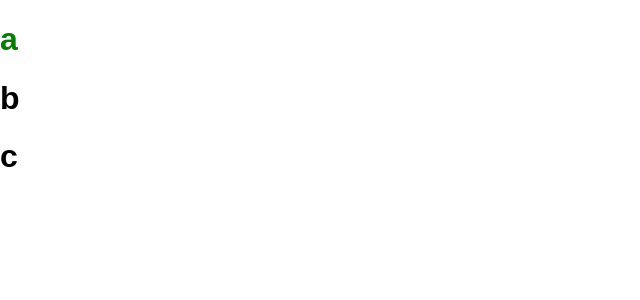
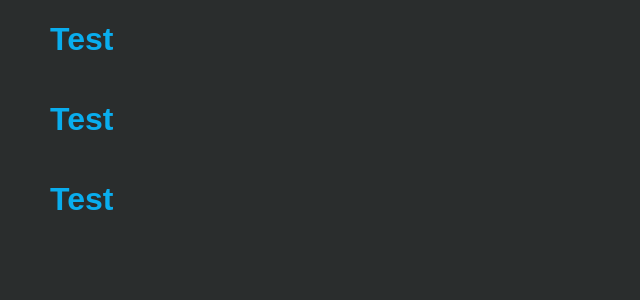
Before and after one commit to domanhtien2011/CoderSchool-React-Assignment-3, a React (Create React App) app: page / in a window 1280 px wide. Shown: the top 300 px of the page, without its empty margins (0-640 px from the left). Built offline with nearby package versions, Linux system fonts and the light colour scheme.

Commit message:
add bulma, bloomer, tablist, and tab component

```diff
--- a/package.json
+++ b/package.json
@@ -15,6 +15,8 @@
     "eject": "react-scripts eject"
   },
   "devDependencies": {
+    "bloomer": "^0.6.3",
+    "bulma": "^0.6.1",
     "eslint": "^4.13.0",
     "eslint-plugin-react": "^7.5.1"
   }
--- a/src/App.css
+++ b/src/App.css
@@ -1,7 +1,30 @@
+HTML {
+  background-color: #2A2D2D;
+}
+
+body {
+  color: #09ADEE;
+}
+
 .selected {
   color: green;
 }
 
 .unselected {
-  color: black;
+  color: #ff4500;
 }
+
+.holder {
+  display: flex;
+  flex-direction: row;
+}
+
+.tabs {
+  display: flex;
+  flex-direction: column;
+  margin-left: 50px;
+}
+
+.body {
+  margin-left: 100px;
+}
--- a/src/App.js
+++ b/src/App.js
@@ -1,47 +1,32 @@
 import React, {Component} from "react";
 import "./App.css";
+import {Container, Box} from "bloomer";
+import _ from "lodash";
 
-const _ = require("lodash");
+import {TabList, Tab} from "./Tabs";
+
 class App extends Component {
+
 	render() {
-		const things = {
-			a: (
-				<div>
-					<h2>HelloA</h2>
-				</div>
-			),
-			b: (
-				<div>
-					<h2>HelloB</h2>
-				</div>
-			),
-			c: (
-				<div>
-					<h2>HelloC</h2>
-				</div>
-			)
-		};
-
-		const currentSelected = "a";
-
-		const tabs = _
-			.keys(things)
-			.map((tab) => {
-				const className = (tab === currentSelected)
-					? "selected"
-					: "unselected";
-				return <h1 className={className}>{tab}</h1>;
-			});
-
-		const body = null;
-
 		return (
-			<div className='holder'>
-				<div className="tabs">{tabs}</div>
-				<div className="body">{body}</div>
-			</div>
+			<TabList>
+				<Tab name='a'>
+					<div>
+						<h2>Hello A</h2>
+					</div>
+				</Tab>
+				<Tab name='b'>
+					<div>
+						<h2>Hello B</h2>
+					</div>
+				</Tab>
+				<Tab name='c'>
+					<div>
+						<h2>Hello C</h2>
+					</div>
+				</Tab>
+			</TabList>
 		);
-
 	}
 }
 
--- /dev/null
+++ b/src/Tabs.js
@@ -0,0 +1,44 @@
+import React, {Component} from "react";
+
+export class Tab extends Component {
+	render() {
+		return (
+			<div></div>
+		);
+	}
+}
+
+export class TabList extends Component {
+
+	constructor(props) {
+		super(props);
+		this.state = {
+			selected: "a"
+		};
+		this.select = this
+			.select
+			.bind(this);
+	}
+
+	select(item) {
+		this.setState({selected: item});
+	}
+
+	render() {
+		const tabs = React
+			.Children
+			.map(this.props.children, (child) => {
+				console.log(child);
+				return (
+					<h1>Test</h1>
+				);
+			});
+		const body = null;
+		return (
+			<div className='holder'>
+				<div className="tabs">{tabs}</div>
+				<div className="body">{body}</div>
+			</div>
+		);
+	}
+}
```
Also changed, not shown: .eslintrc.json (added), 1 other file (tests, documents, lock files or other folders).
